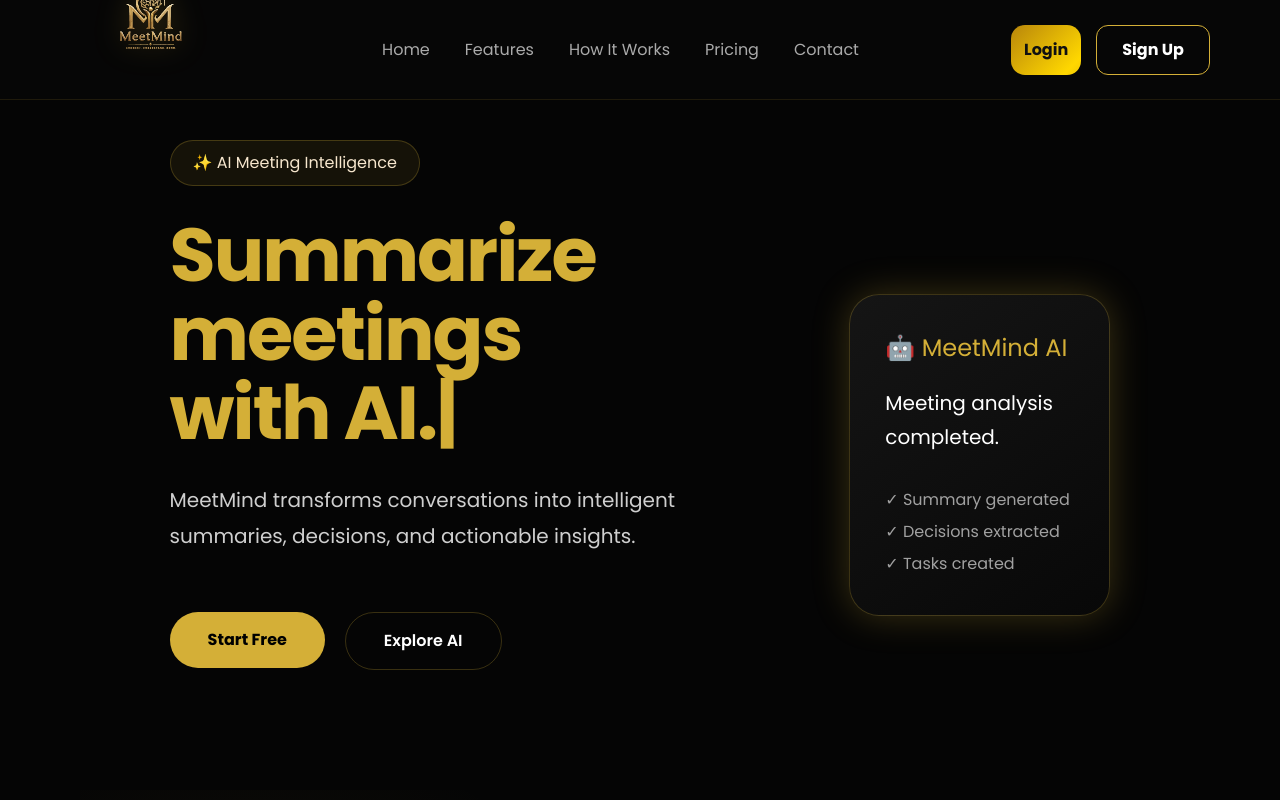
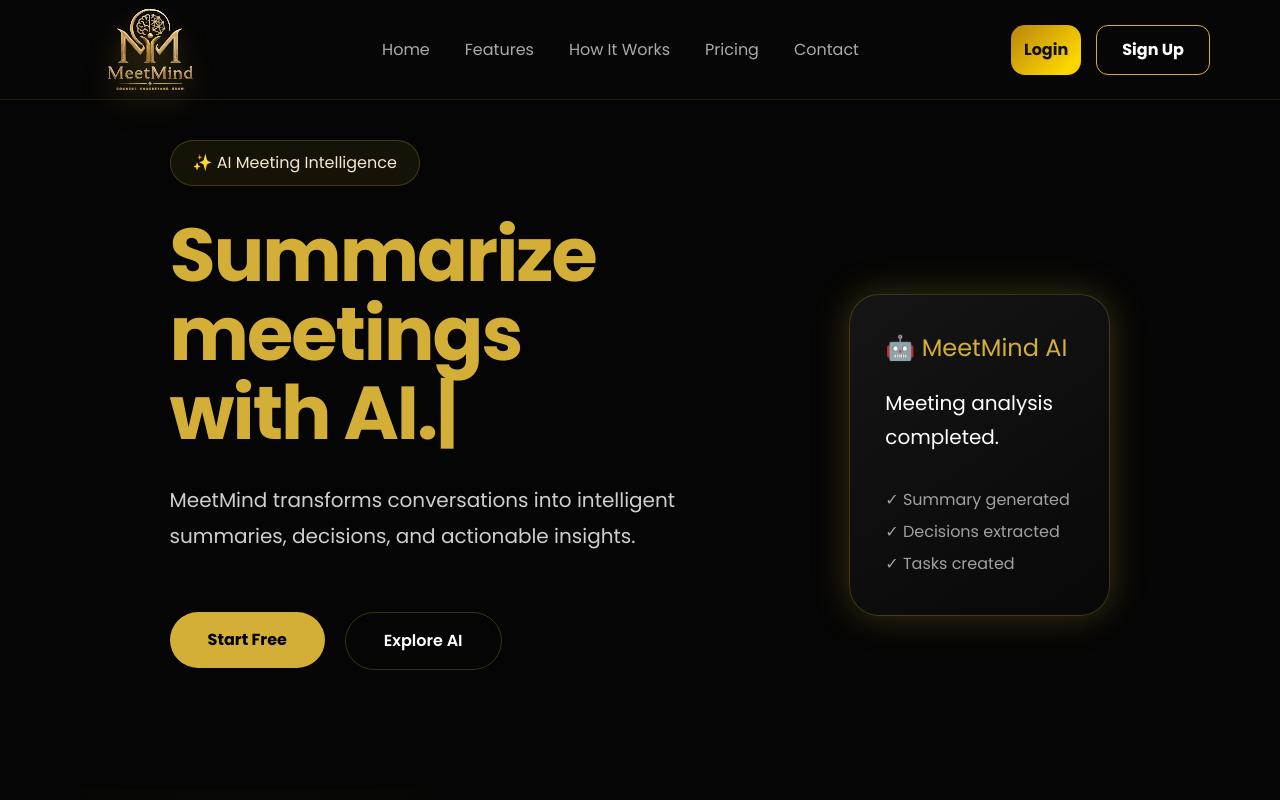
Before and after one commit to H-akimi07/MeetMind--AI-assistant-, a React (Vite) app in the folder frontend/: page / in a window 1280 px wide. Shown: the top 800 px of the page. Built offline with nearby package versions, Linux system fonts and the light colour scheme; no server answers.

Commit message:
upgrade logo display

```diff
--- a/frontend/src/components/Navbar.css
+++ b/frontend/src/components/Navbar.css
@@ -14,20 +14,23 @@
   z-index: 999;
   overflow: visible;
 }
+
 .logo {
+  margin: 0;
   display: flex;
+  height: 100%;
+  padding-top: 10px;
   align-items: center;
-  height: 100%;
   overflow: visible;
 }
 
 .logo-image {
-  height: 95px;
-  margin-top: 5px;
-
-  width: auto;
+  padding-top: 50px;
+  width: 100px;
+  height: 180px;
+  display: block;
   object-fit: contain;
-  display: block;
+  filter: drop-shadow(0 15px 15px #d4af3759);
 }
 
 .nav-links {
@@ -223,9 +226,7 @@
   margin: 0 !important;
 }
 
-/* =========================================
-   DASHBOARD NAVBAR
-========================================= */
+/* DASHBOARD NAVBAR  */
 
 .main-area .navbar {
   left: 270px;
```
